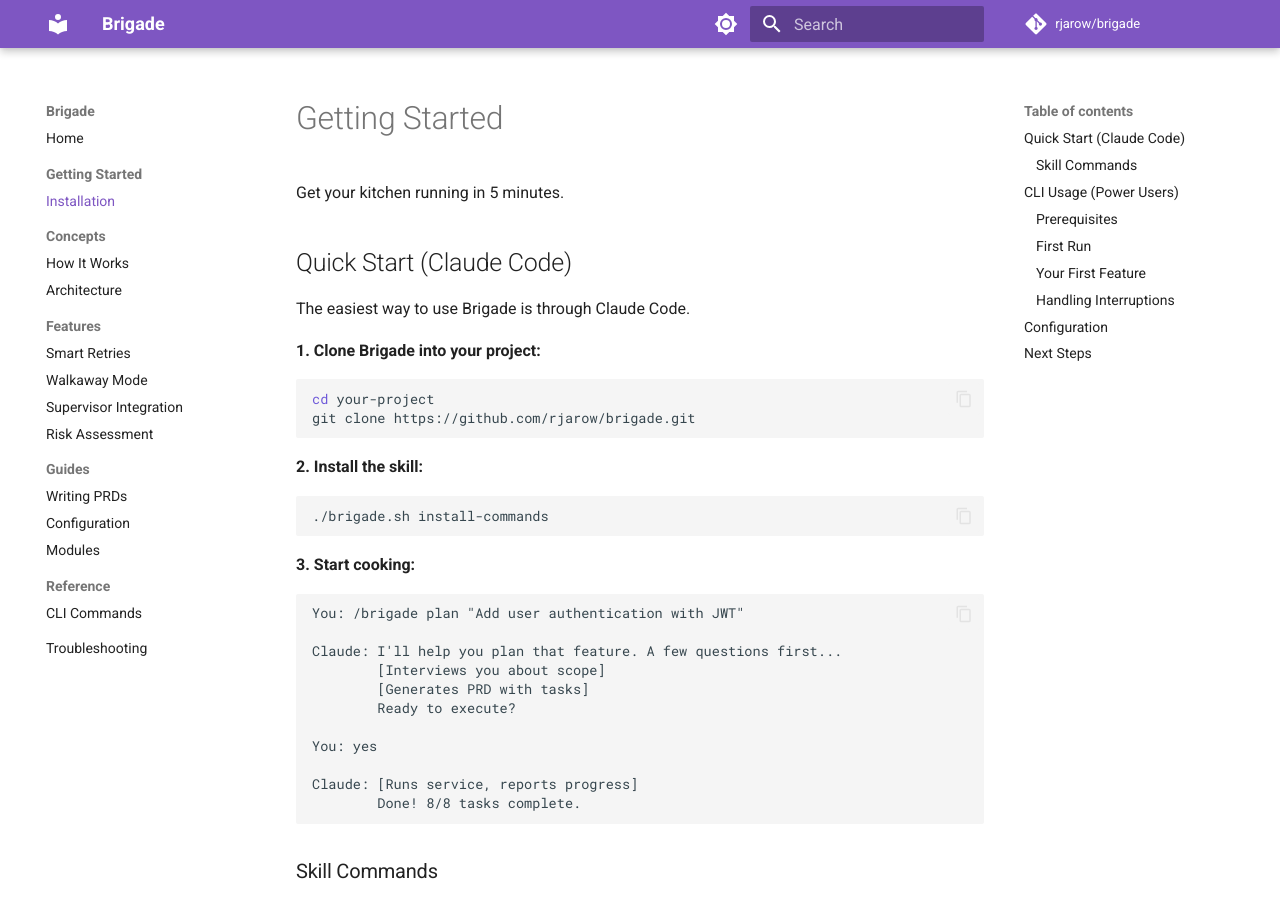
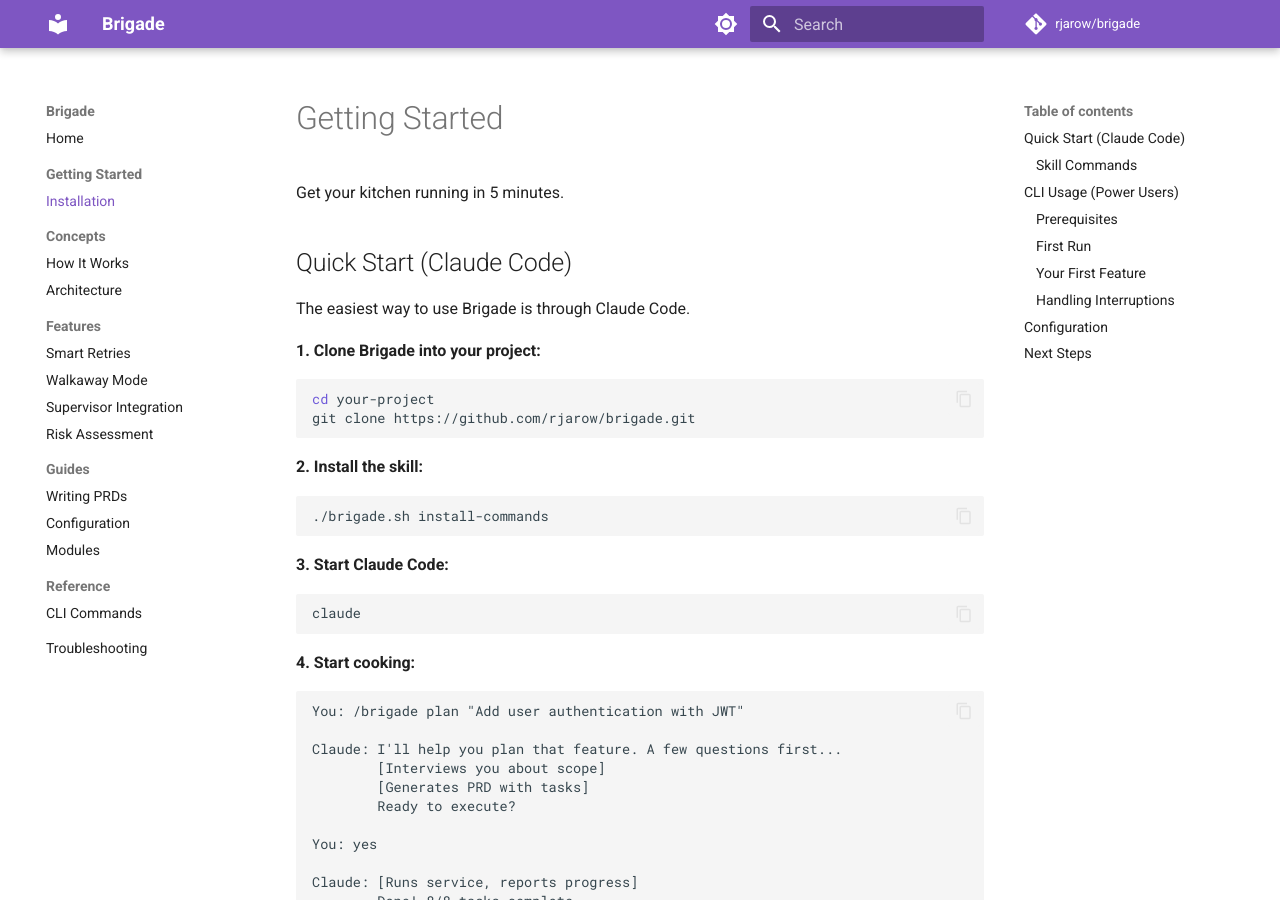
Before and after one commit to rjarow/brigade, an MkDocs documentation site: the page built from docs/getting-started.md, in a window 1280 px wide and 900 px high. Built offline with MkDocs 1.6.1 and Material for MkDocs 9.7.7, drawn with Linux system fonts in a browser that asks for light colours; comment, search, counter and statistics services are not loaded.

Commit message:
docs: Add missing step to start Claude Code

````diff
--- a/docs/getting-started.md
+++ b/docs/getting-started.md
@@ -17,7 +17,12 @@ git clone https://github.com/rjarow/brigade.git
 ./brigade.sh install-commands
 ```
 
-**3. Start cooking:**
+**3. Start Claude Code:**
+```bash
+claude
+```
+
+**4. Start cooking:**
 ```
 You: /brigade plan "Add user authentication with JWT"
 
````
